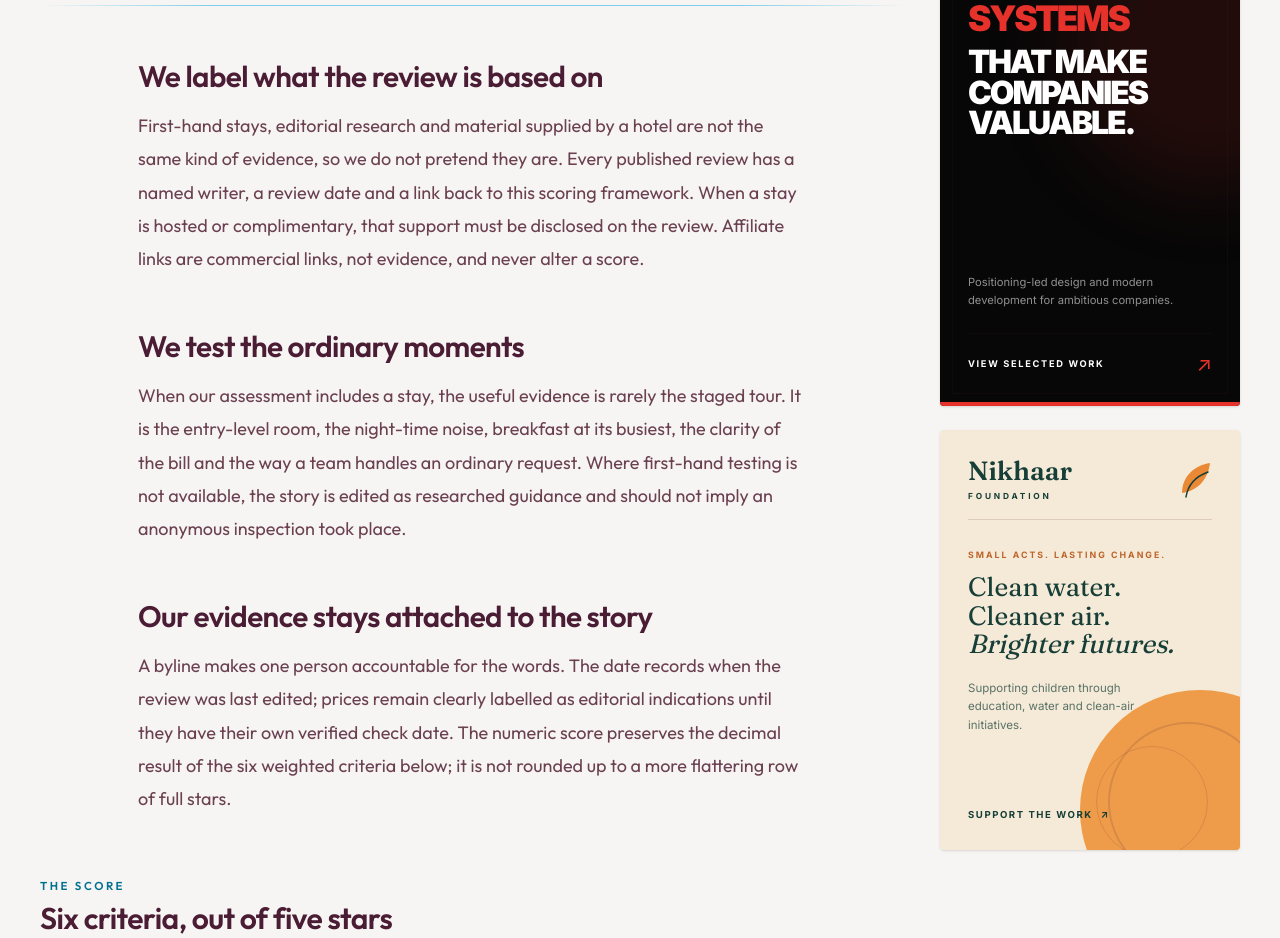
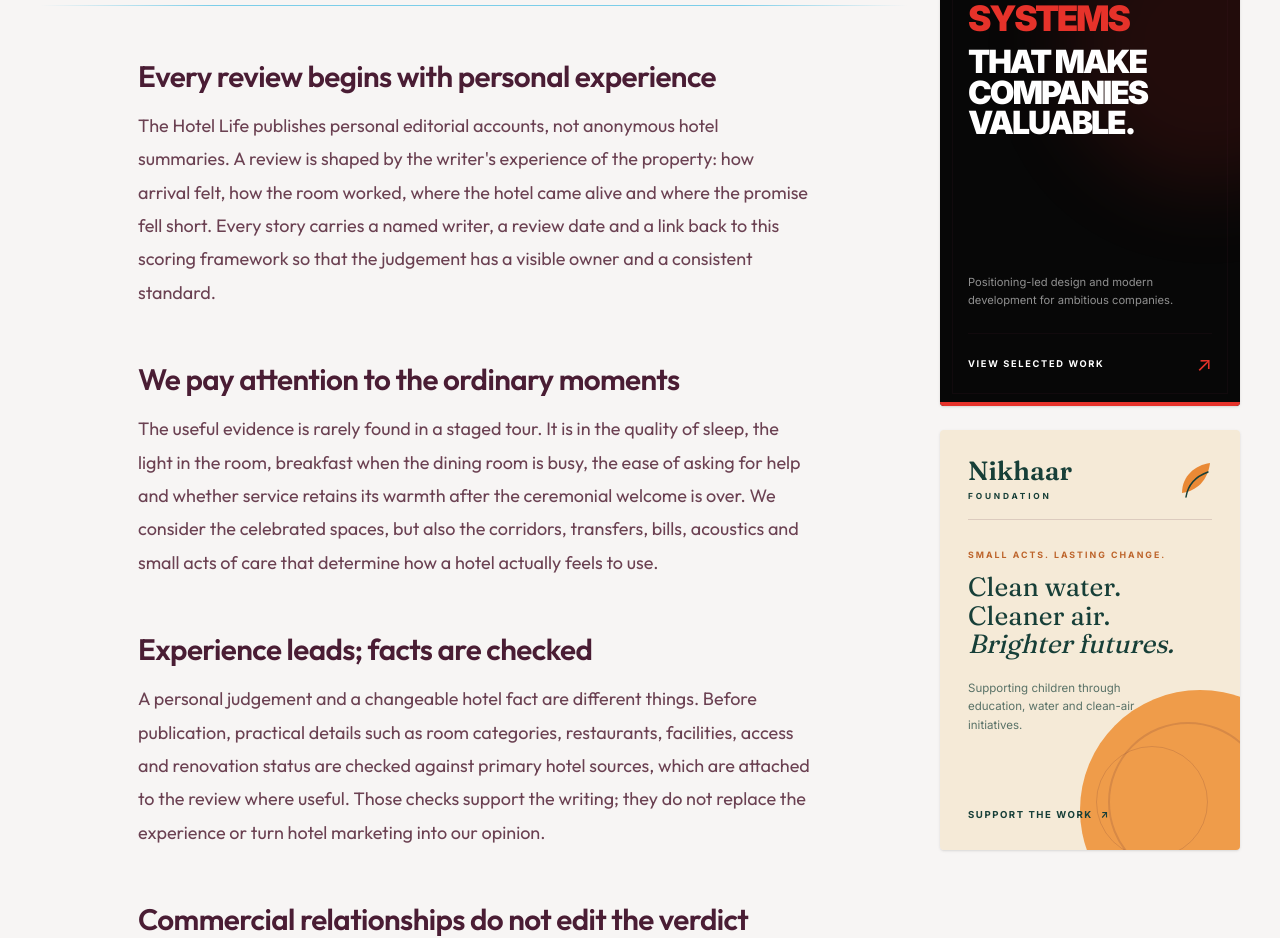
Before and after one commit to shivamsood3/thehotellife, a Next.js app: page /how-we-review in a window 1280 px wide. Shown: the part 305-1243 px from the top of the page. Built offline with nearby package versions, Linux system fonts and the light colour scheme; no server answers.

Commit message:
Align review methodology with editorial experience

```diff
--- a/src/app/hotels/[slug]/page.tsx
+++ b/src/app/hotels/[slug]/page.tsx
@@ -173,14 +173,14 @@ export default async function HotelPage({
 
             <blockquote>{hotel.standout}</blockquote>
 
-            {hotel.researchSources && hotel.researchSources.length > 0 && (
+            {hotel.factCheckSources && hotel.factCheckSources.length > 0 && (
               <aside className="not-prose mt-12 border-t border-line pt-6 text-sm leading-relaxed text-ink-muted">
                 <p className="font-semibold text-ink">How this review was checked</p>
                 <p className="mt-2">
                   Changeable hotel details were checked against the primary sources below.
                 </p>
                 <ul className="mt-3 flex flex-wrap gap-x-4 gap-y-2">
-                  {hotel.researchSources.map((source) => (
+                  {hotel.factCheckSources.map((source) => (
                     <li key={source.url}>
                       <a className="font-semibold text-brass-deep hover:underline" href={source.url} target="_blank" rel="noopener noreferrer">
                         {source.label}
--- a/src/app/how-we-review/page.tsx
+++ b/src/app/how-we-review/page.tsx
@@ -5,7 +5,7 @@ export const metadata: Metadata = {
   alternates: { canonical: "/how-we-review" },
   title: "How We Review · The Hotel Life",
   description:
-    "Our hotel review methodology: the evidence we use, what we assess and how we score. The same standard for a $200 room and a $3,000 suite.",
+    "How The Hotel Life turns personal hotel experiences into accountable, independently scored reviews, with named writers and clearly dated fact checks.",
 };
 
 const criteria = [
@@ -60,29 +60,38 @@ export default function HowWeReview() {
       {/* Process */}
       <div className="mx-auto mt-12 max-w-2xl">
         <div className="prose-editorial">
-          <h2>We label what the review is based on</h2>
+          <h2>Every review begins with personal experience</h2>
           <p>
-            First-hand stays, editorial research and material supplied by a hotel are not
-            the same kind of evidence, so we do not pretend they are. Every published review
-            has a named writer, a review date and a link back to this scoring framework.
-            When a stay is hosted or complimentary, that support must be disclosed on the
-            review. Affiliate links are commercial links, not evidence, and never alter a score.
+            The Hotel Life publishes personal editorial accounts, not anonymous hotel
+            summaries. A review is shaped by the writer&apos;s experience of the property: how
+            arrival felt, how the room worked, where the hotel came alive and where the promise
+            fell short. Every story carries a named writer, a review date and a link back to
+            this scoring framework so that the judgement has a visible owner and a consistent
+            standard.
           </p>
-          <h2>We test the ordinary moments</h2>
+          <h2>We pay attention to the ordinary moments</h2>
           <p>
-            When our assessment includes a stay, the useful evidence is rarely the staged
-            tour. It is the entry-level room, the night-time noise, breakfast at its busiest,
-            the clarity of the bill and the way a team handles an ordinary request. Where
-            first-hand testing is not available, the story is edited as researched guidance
-            and should not imply an anonymous inspection took place.
+            The useful evidence is rarely found in a staged tour. It is in the quality of sleep,
+            the light in the room, breakfast when the dining room is busy, the ease of asking
+            for help and whether service retains its warmth after the ceremonial welcome is
+            over. We consider the celebrated spaces, but also the corridors, transfers, bills,
+            acoustics and small acts of care that determine how a hotel actually feels to use.
           </p>
-          <h2>Our evidence stays attached to the story</h2>
+          <h2>Experience leads; facts are checked</h2>
           <p>
-            A byline makes one person accountable for the words. The date records when the
-            review was last edited; prices remain clearly labelled as editorial indications
-            until they have their own verified check date. The numeric score preserves the
-            decimal result of the six weighted criteria below; it is not rounded up to a
-            more flattering row of full stars.
+            A personal judgement and a changeable hotel fact are different things. Before
+            publication, practical details such as room categories, restaurants, facilities,
+            access and renovation status are checked against primary hotel sources, which are
+            attached to the review where useful. Those checks support the writing; they do not
+            replace the experience or turn hotel marketing into our opinion.
+          </p>
+          <h2>Commercial relationships do not edit the verdict</h2>
+          <p>
+            When a stay is hosted or complimentary, that support is disclosed on the review.
+            Affiliate booking links are commercial links, not editorial evidence, and never
+            alter a score. Prices are clearly labelled as indications because rates move. The
+            numeric rating preserves the decimal result of the six weighted criteria below
+            rather than rounding a good hotel up to a more flattering row of full stars.
           </p>
         </div>
       </div>
--- a/src/content/editorial/individual-hotels.ts
+++ b/src/content/editorial/individual-hotels.ts
@@ -15,7 +15,6 @@ export const individualHotels: Hotel[] = [
     priceNote: "Indicative only; taxes and mandatory charges can materially increase the total",
     year: "September 2026",
     author: "Shivam Sood",
-    reviewBasis: "first-hand",
     factChecked: "September 4, 2026",
     heroImage: "/hotels/sls-hotel-beverly-hills.jpg",
     cardImage: "/hotels/sls-hotel-beverly-hills.jpg",
@@ -32,7 +31,7 @@ export const individualHotels: Hotel[] = [
     chainUrl: "https://www.marriott.com/en-us/hotels/laxls-sls-hotel-a-luxury-collection-hotel-beverly-hills/overview/",
     bookingUrl: "https://www.booking.com/hotel/us/sls-at-beverly-hills.html",
     hotelsUrl: "https://www.hotels.com/ho124152/sls-hotel-a-luxury-collection-hotel-beverly-hills-los-angeles-united-states-of-america/",
-    researchSources: [
+    factCheckSources: [
       { label: "Official hotel overview", url: "https://www.marriott.com/en-us/hotels/laxls-sls-hotel-a-luxury-collection-hotel-beverly-hills/overview/" },
       { label: "Official rooms and suites", url: "https://www.marriott.com/en-us/hotels/laxls-sls-hotel-a-luxury-collection-hotel-beverly-hills/rooms/overview/" },
       { label: "Official restaurants and bars", url: "https://www.marriott.com/en-us/hotels/laxls-sls-hotel-a-luxury-collection-hotel-beverly-hills/dining/" },
--- a/src/content/hotels.ts
+++ b/src/content/hotels.ts
@@ -37,9 +37,8 @@ export interface Hotel {
   year: string; // review date
   /** Named editorial owner. Assigned centrally until author profiles move to a CMS. */
   author?: HotelEditorialAuthor;
-  reviewBasis?: "first-hand" | "researched";
   factChecked?: string;
-  researchSources?: { label: string; url: string }[];
+  factCheckSources?: { label: string; url: string }[];
   heroImage: string;
   cardImage: string;
   /** Human-readable description of the photograph, shared by page and card images. */
@@ -2276,9 +2275,8 @@ export const hotels: Hotel[] = hotelCatalogue.map((hotel, index) => {
     commissioningNotes[hotel.slug]?.length,
   );
   const trust = {
-    reviewBasis: hotel.reviewBasis ?? "researched" as const,
     factChecked: hotel.factChecked ?? (isIndividuallyChecked ? "September 4, 2026" : undefined),
-    researchSources: hotel.researchSources ?? (
+    factCheckSources: hotel.factCheckSources ?? (
       isIndividuallyChecked && (hotel.directBookingUrl || hotel.chainUrl)
         ? [{ label: "Official hotel website", url: hotel.directBookingUrl || hotel.chainUrl! }]
         : undefined
```
